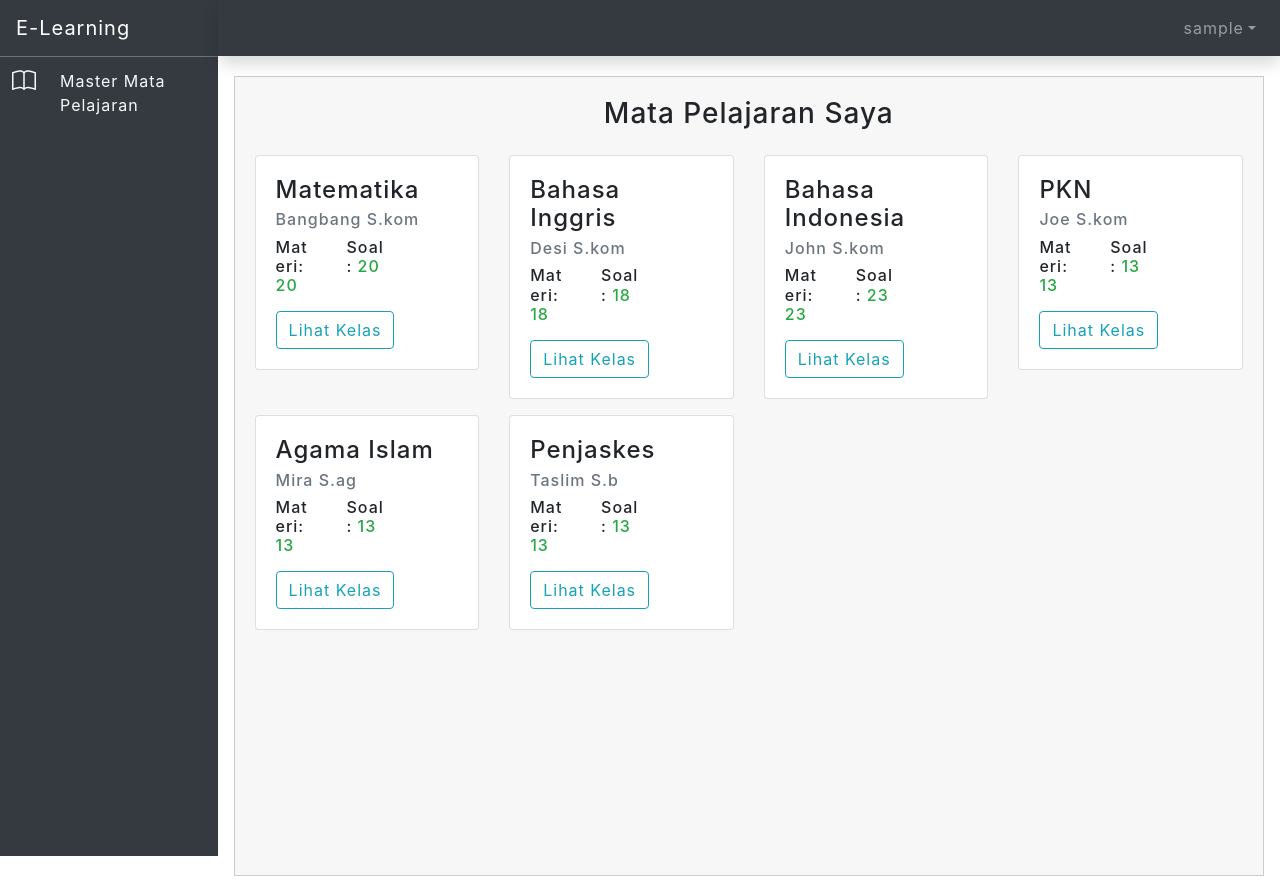
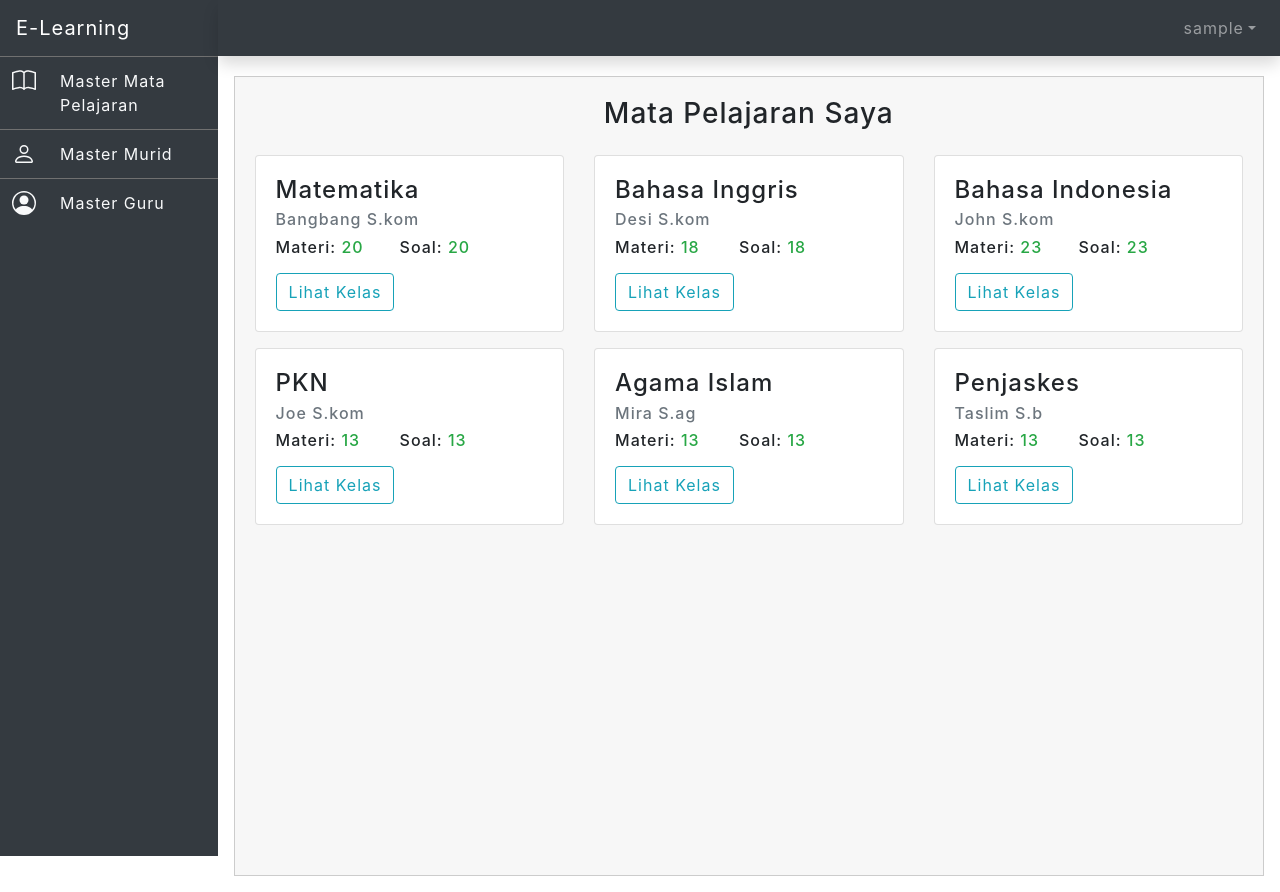
Before and after one commit to syahrizalxs/soal-online, a Vue app: page /mata-pelajaran in a window 1280 px wide. Built offline with nearby package versions, Linux system fonts and the light colour scheme; sample sign-in values are in the browser's storage; what v-calendar, vue-the-mask would draw is missing.

Commit message:
fix layout

```diff
--- a/src/Layout/DefaultSidebar.vue
+++ b/src/Layout/DefaultSidebar.vue
@@ -3,7 +3,9 @@
     <nav class="sidebar bg-dark text-light">
       <ul>
         <li class="list-items pointer" v-if="isGuru"><b-icon class="h2 m-2 p-1" icon="book"></b-icon><span class="m-2 p-1">Kelas Saya</span></li>
-        <li class="list-items pointer" @click="$router.push('/master-mata-pelajaran')" v-if="isAdmin"><b-icon class="h2 m-2 p-1" icon="book"></b-icon><span class="m-2 p-1">Master Mata Pelajaran</span></li>
+        <li class="list-items pointer" @click="$router.push('/master-mata-pelajaran')" v-if="isAdmin" :class="[$route.name === 'Master Mata Pelajaran' ? 'active' : '']"><b-icon class="h2 m-2 p-1" icon="book"></b-icon><span class="m-2 p-1">Master Mata Pelajaran</span></li>
+        <li class="list-items pointer" @click="$router.push('/master-murid')" v-if="isAdmin" :class="[$route.name === 'Master Murid' ? 'active' : '']"><b-icon class="h2 m-2 p-1" icon="person"></b-icon><span class="m-2 p-1">Master Murid</span></li>
+        <li class="list-items pointer" @click="$router.push('/master-guru')" v-if="isAdmin" :class="[$route.name === 'Master Guru' ? 'active' : '']"><b-icon class="h2 m-2 p-1" icon="person-circle"></b-icon><span class="m-2 p-1">Master Guru</span></li>
         <li class="list-items pointer" v-if="isMurid" :class="[$route.name === 'MataPelajaran' ? 'active' : '']" @click="$router.push('/mata-pelajaran')" v-b-toggle.collapsible-mata-pelasjaran><b-icon class="h2 m-2 p-1" icon="book"></b-icon><span class="m-2 p-1">Mata Pelajaran</span></li>
           <b-collapse v-for="(item, index) in array" :key="index" id="collapsible-mata-pelajaran">
             <b-list-group>
--- a/src/components/Card.vue
+++ b/src/components/Card.vue
@@ -1,10 +1,10 @@
 <template>
   <b-card :title="items.name" class="custom-card" :sub-title="items.teacher">
     <b-row>
-      <b-col cols="4">
+      <b-col cols="5">
         <h6>Materi: <span class="text-success">{{items.materi}}</span></h6>
       </b-col>
-      <b-col cols="4">
+      <b-col cols="5">
         <h6>Soal: <span class="text-success">{{items.materi}}</span></h6>
       </b-col>
     </b-row>
--- a/src/pages/Login.vue
+++ b/src/pages/Login.vue
@@ -33,9 +33,8 @@
             ></b-form-input>
           </b-form-group>
             <p class="text-danger text-center" v-if="incorrectPassword">Username / Password salah!</p>
-          <b-button class="login-btn mt-5" @click="onLogin" block>Masuk</b-button>
-          <p class="text-muted my-3c" style="text-align: center;">atau</p>
-          <b-button variant="outline-success" @click="loginComponent = !loginComponent" block>Daftar</b-button>
+          <b-button class="login-btn mt-4" @click="onLogin" block>Masuk</b-button>
+          <p class="text-muted my-3" style="text-align: center;">Silahkan lapor admin jika belum mendaftar.</p>
         </b-form>
         <b-form class="mt-4" v-if="!loginComponent">
           <h6 class="text-info">Lengkapi form dibawah ini untuk mendaftar</h6>
--- a/src/pages/MataPelajaran.vue
+++ b/src/pages/MataPelajaran.vue
@@ -5,7 +5,7 @@
     </div>
     <div class="content mt-2">
       <b-row>
-        <b-col cols="3" v-for="(item, index) in classList" :key="index">
+        <b-col sm="1" md="3" lg="4" xl="4" xs="1" v-for="(item, index) in classList" :key="index">
           <Card :items="item" class="mt-3" />
         </b-col>
       </b-row>
```
